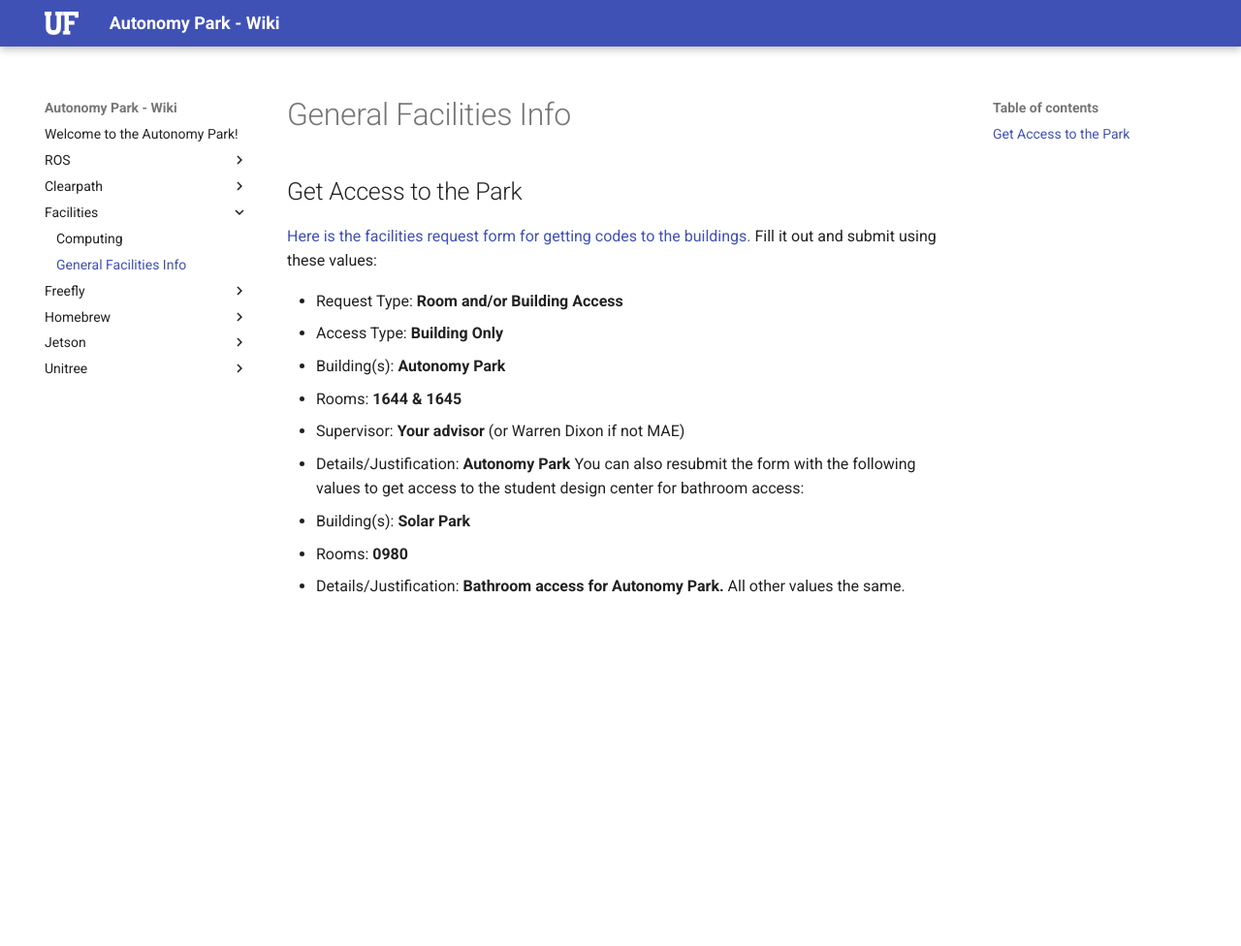
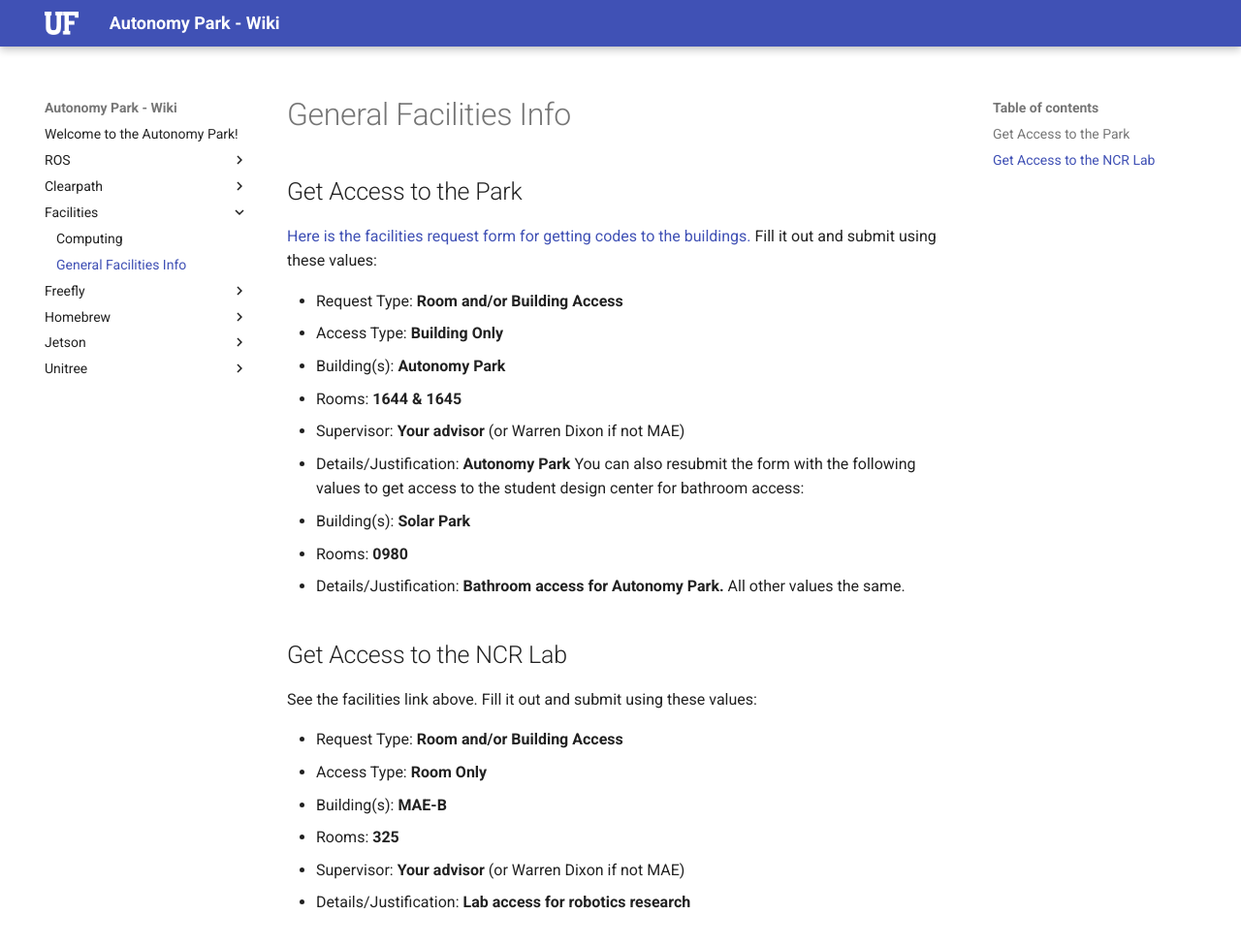
Before and after one commit to UFL-Autonomy-Park/apark_wiki, an MkDocs documentation site: the page built from docs/facilities/general.md, in a window 1280 px wide and 992 px high. Shown: the top 976 px of the window at 97% size. Built offline with MkDocs 1.6.1 and Material for MkDocs 9.7.7, drawn with Linux system fonts in a browser that asks for light colours.

Commit message:
added vmware guide, ncr lab access

```diff
--- a/docs/facilities/facilities.md
+++ b/docs/facilities/general.md
@@ -16,3 +16,15 @@
 - Rooms: **0980**
 - Details/Justification: **Bathroom access for Autonomy Park.**
   All other values the same.
+
+## Get Access to the NCR Lab
+
+See the facilities link above.
+Fill it out and submit using these values:
+
+- Request Type: **Room and/or Building Access**
+- Access Type: **Room Only**
+- Building(s): **MAE-B**
+- Rooms: **325**
+- Supervisor: **Your advisor** (or Warren Dixon if not MAE)
+- Details/Justification: **Lab access for robotics research**
```
Also changed, not shown: docs/index.md (+4 -0 lines), 1 other file.
